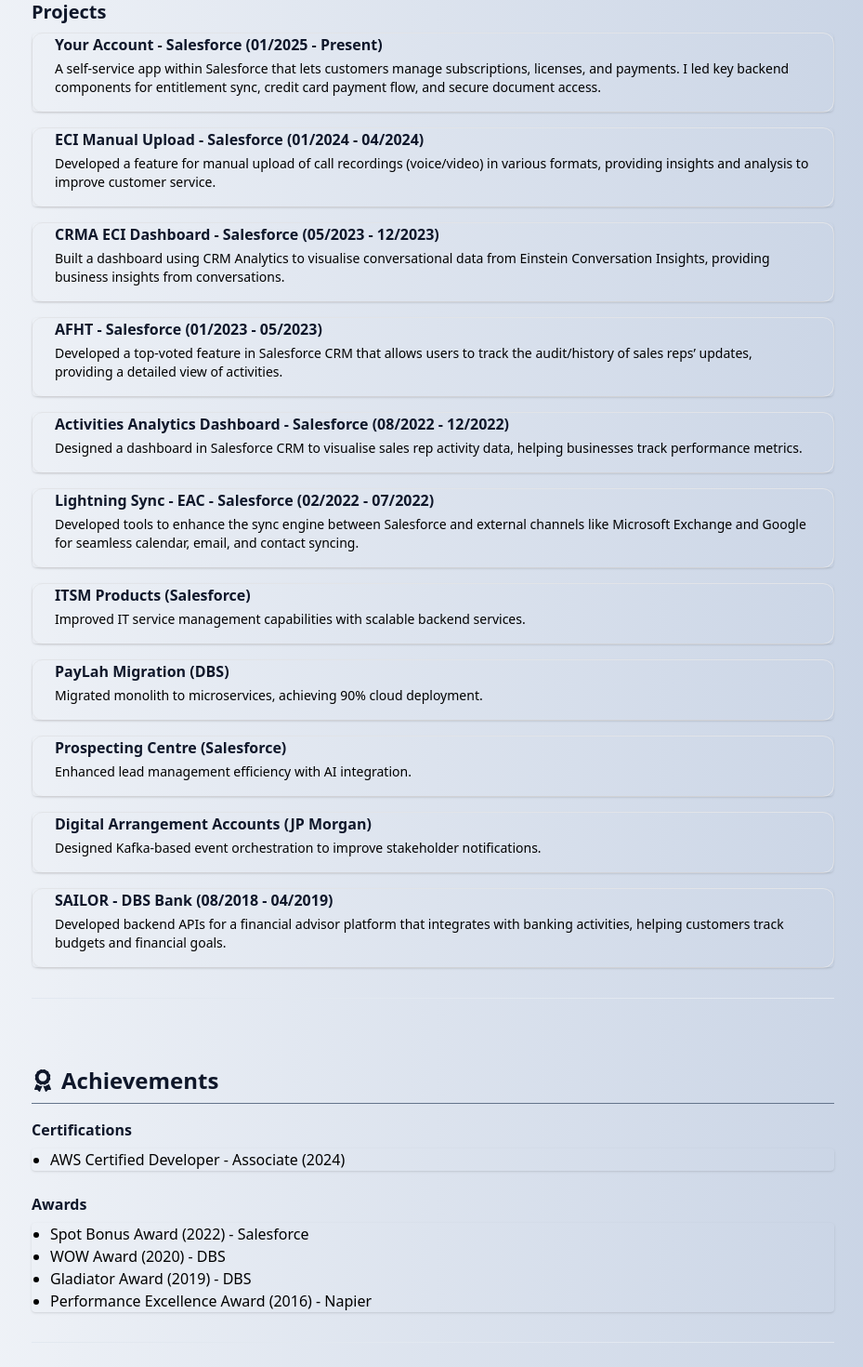
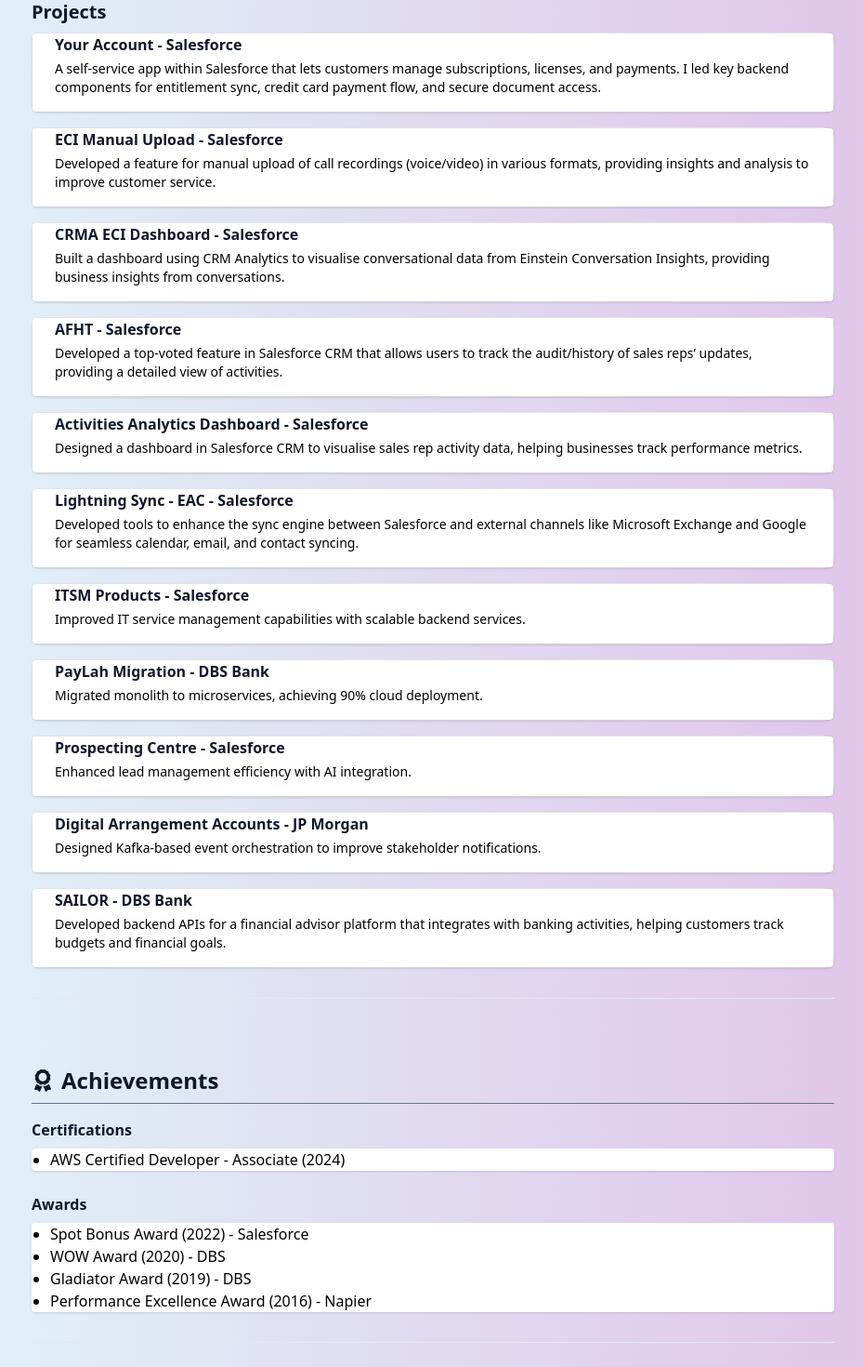
Before and after one commit to MaheshIare/my-portfolio, a Next.js app: page / in a window 1280 px wide. Shown: the part 680-2150 px from the top of the page at 93% size, without its empty margins (174-1103 px from the left). Built offline with nearby package versions, Linux system fonts and the light colour scheme.

Commit message:
Update background colors

```diff
--- a/app/globals.css
+++ b/app/globals.css
@@ -9,13 +9,13 @@
 
 /* Improve default font and layout appearance */
 body {
-  background: linear-gradient(to right, #f5f7fa, #c3cfe2);
-  transition: background 0.5s ease;
+  background: linear-gradient(to right, #e0f7fa, #e1bee7);
+  transition: background 1s ease;
 }
 
 .dark body {
-  background: linear-gradient(to right, #1f1c2c, #928dab);
-  transition: background 0.5s ease;
+  background: linear-gradient(to right, #141e30, #243b55);
+  transition: background 1s ease;
 }
 
 /* Headings */
--- a/app/page.tsx
+++ b/app/page.tsx
@@ -20,17 +20,17 @@
 ];
 
 const projects = [
-  { title: 'Your Account - Salesforce (01/2025 - Present)', description: 'A self-service app within Salesforce that lets customers manage subscriptions, licenses, and payments. I led key backend components for entitlement sync, credit card payment flow, and secure document access.' },
-  { title: 'ECI Manual Upload - Salesforce (01/2024 - 04/2024)', description: 'Developed a feature for manual upload of call recordings (voice/video) in various formats, providing insights and analysis to improve customer service.' },
-  { title: 'CRMA ECI Dashboard - Salesforce (05/2023 - 12/2023)', description: 'Built a dashboard using CRM Analytics to visualise conversational data from Einstein Conversation Insights, providing business insights from conversations.' },
-  { title: 'AFHT - Salesforce (01/2023 - 05/2023)', description: 'Developed a top-voted feature in Salesforce CRM that allows users to track the audit/history of sales reps’ updates, providing a detailed view of activities.' },
-  { title: 'Activities Analytics Dashboard - Salesforce (08/2022 - 12/2022)', description: 'Designed a dashboard in Salesforce CRM to visualise sales rep activity data, helping businesses track performance metrics.' },
-  { title: 'Lightning Sync - EAC - Salesforce (02/2022 - 07/2022)', description: 'Developed tools to enhance the sync engine between Salesforce and external channels like Microsoft Exchange and Google for seamless calendar, email, and contact syncing.' },
-  { title: 'ITSM Products (Salesforce)', description: 'Improved IT service management capabilities with scalable backend services.' },
-  { title: 'PayLah Migration (DBS)', description: 'Migrated monolith to microservices, achieving 90% cloud deployment.' },
-  { title: 'Prospecting Centre (Salesforce)', description: 'Enhanced lead management efficiency with AI integration.' },
-  { title: 'Digital Arrangement Accounts (JP Morgan)', description: 'Designed Kafka-based event orchestration to improve stakeholder notifications.' },
-  { title: 'SAILOR - DBS Bank (08/2018 - 04/2019)', description: 'Developed backend APIs for a financial advisor platform that integrates with banking activities, helping customers track budgets and financial goals.' }
+  { title: 'Your Account - Salesforce', description: 'A self-service app within Salesforce that lets customers manage subscriptions, licenses, and payments. I led key backend components for entitlement sync, credit card payment flow, and secure document access.' },
+  { title: 'ECI Manual Upload - Salesforce', description: 'Developed a feature for manual upload of call recordings (voice/video) in various formats, providing insights and analysis to improve customer service.' },
+  { title: 'CRMA ECI Dashboard - Salesforce', description: 'Built a dashboard using CRM Analytics to visualise conversational data from Einstein Conversation Insights, providing business insights from conversations.' },
+  { title: 'AFHT - Salesforce', description: 'Developed a top-voted feature in Salesforce CRM that allows users to track the audit/history of sales reps’ updates, providing a detailed view of activities.' },
+  { title: 'Activities Analytics Dashboard - Salesforce', description: 'Designed a dashboard in Salesforce CRM to visualise sales rep activity data, helping businesses track performance metrics.' },
+  { title: 'Lightning Sync - EAC - Salesforce', description: 'Developed tools to enhance the sync engine between Salesforce and external channels like Microsoft Exchange and Google for seamless calendar, email, and contact syncing.' },
+  { title: 'ITSM Products - Salesforce', description: 'Improved IT service management capabilities with scalable backend services.' },
+  { title: 'PayLah Migration - DBS Bank', description: 'Migrated monolith to microservices, achieving 90% cloud deployment.' },
+  { title: 'Prospecting Centre - Salesforce', description: 'Enhanced lead management efficiency with AI integration.' },
+  { title: 'Digital Arrangement Accounts - JP Morgan', description: 'Designed Kafka-based event orchestration to improve stakeholder notifications.' },
+  { title: 'SAILOR - DBS Bank', description: 'Developed backend APIs for a financial advisor platform that integrates with banking activities, helping customers track budgets and financial goals.' }
 ];
 
 const achievements = {
@@ -71,7 +71,7 @@
           <div className="flex gap-4 items-center">
             <a href="/MaheshKumarGutam_2025_8686.pdf" download className="text-sm px-3 py-1 bg-white text-black dark:bg-black dark:text-white rounded hover:bg-opacity-80 flex items-center gap-1"><FaDownload /> Resume</a>
             <Button onClick={() => setTheme(theme === 'dark' ? 'light' : 'dark')} variant="outline" size="icon">
-              {theme === 'dark' ? <FaSun /> : <FaMoon />}
+              {theme === 'dark' ? <FaMoon /> : <FaSun />}
             </Button>
           </div>
         </div>
@@ -95,7 +95,7 @@
           <h2 className="text-xl font-bold mb-2">Skills</h2>
           <ul className="grid sm:grid-cols-2 gap-3">
             {skills.map((skill, i) => (
-              <li key={i} className="p-3 bg-white dark:bg-slate-800 rounded shadow hover:scale-[0.5] transition">
+              <li key={i} className="p-3 bg-white dark:bg-slate-800 rounded shadow hover:scale-[1] transition">
                 <div className="flex items-center gap-2">{skill.icon}<span>{skill.text}</span></div>
               </li>
             ))}
@@ -107,7 +107,7 @@
           <div className="space-y-4">
             {projects.map((project, i) => (
               <Card key={i}>
-                <CardContent className="py-4 rounded shadow transition">
+                <CardContent className="py-4 bg-white dark:bg-slate-800 rounded shadow hover:scale-[1] transition">
                   <h3 className="font-semibold">{project.title}</h3>
                   <p className="text-sm mt-1">{project.description}</p>
                 </CardContent>
@@ -121,13 +121,13 @@
             <div className="space-y-6">
               <div>
                 <h3 className="font-semibold mb-2">Certifications</h3>
-                <ul className="list-disc pl-5 rounded shadow transition">
+                <ul className="list-disc pl-5 bg-white dark:bg-slate-800 rounded shadow hover:scale-[1] transition">
                   {achievements.certifications.map((item, i) => <li key={i}>{item}</li>)}
                 </ul>
               </div>
               <div>
                 <h3 className="font-semibold mb-2">Awards</h3>
-                <ul className="list-disc pl-5 rounded shadow transition">
+                <ul className="list-disc pl-5 bg-white dark:bg-slate-800 rounded shadow hover:scale-[1] transition">
                   {achievements.awards.map((item, i) => <li key={i}>{item}</li>)}
                 </ul>
               </div>
@@ -136,7 +136,7 @@
 
         <section id="passions" className="reveal-on-scroll">
           <h2 className="text-xl font-bold mb-2">Passions</h2>
-          <ul className="list-disc pl-5 space-y-1 rounded shadow transition" >
+          <ul className="list-disc pl-5 space-y-1 bg-white dark:bg-slate-800 rounded shadow hover:scale-[1] transition" >
             {passions.map((item, i) => (
               <li key={i}>{item}</li>
             ))}
@@ -145,7 +145,7 @@
 
         <section id="contact" className="reveal-on-scroll">
           <h2 className="text-xl font-bold mb-2">Contact</h2>
-          <ul className="space-y-2 rounded shadow transition">
+          <ul className="space-y-2 bg-white dark:bg-slate-800 rounded shadow hover:scale-[1] transition">
             <li><FaEnvelope className="inline mr-2" /> <a href="mailto:mahesh.gutam8686@gmail.com">mahesh.gutam8686@gmail.com</a></li>
             <li><FaMobileAlt className="inline mr-2" /> <a href="tel:+919912299262">+91 9912299262</a></li>
             <li><FaLinkedin className="inline mr-2" /> <a href="https://linkedin.com/in/mahesh-kumar-gutam" target="_blank">LinkedIn</a></li>
```
